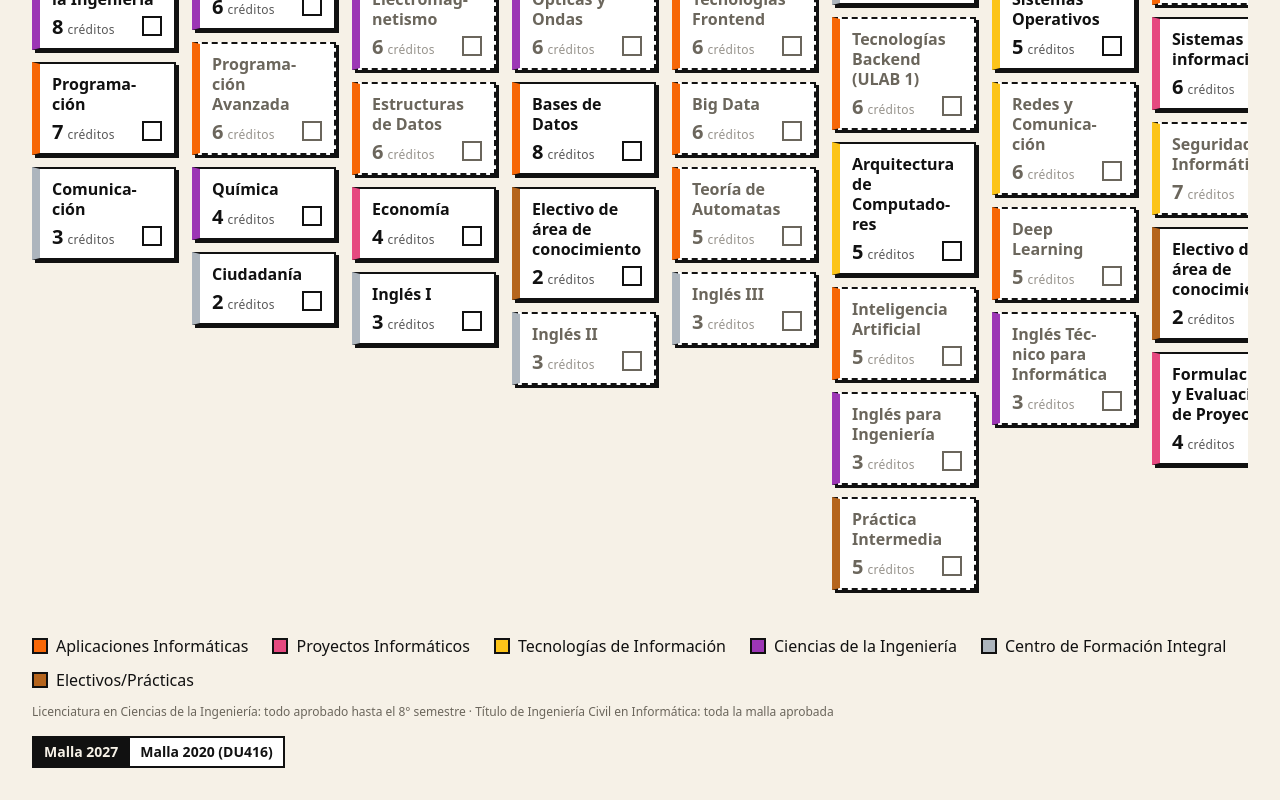
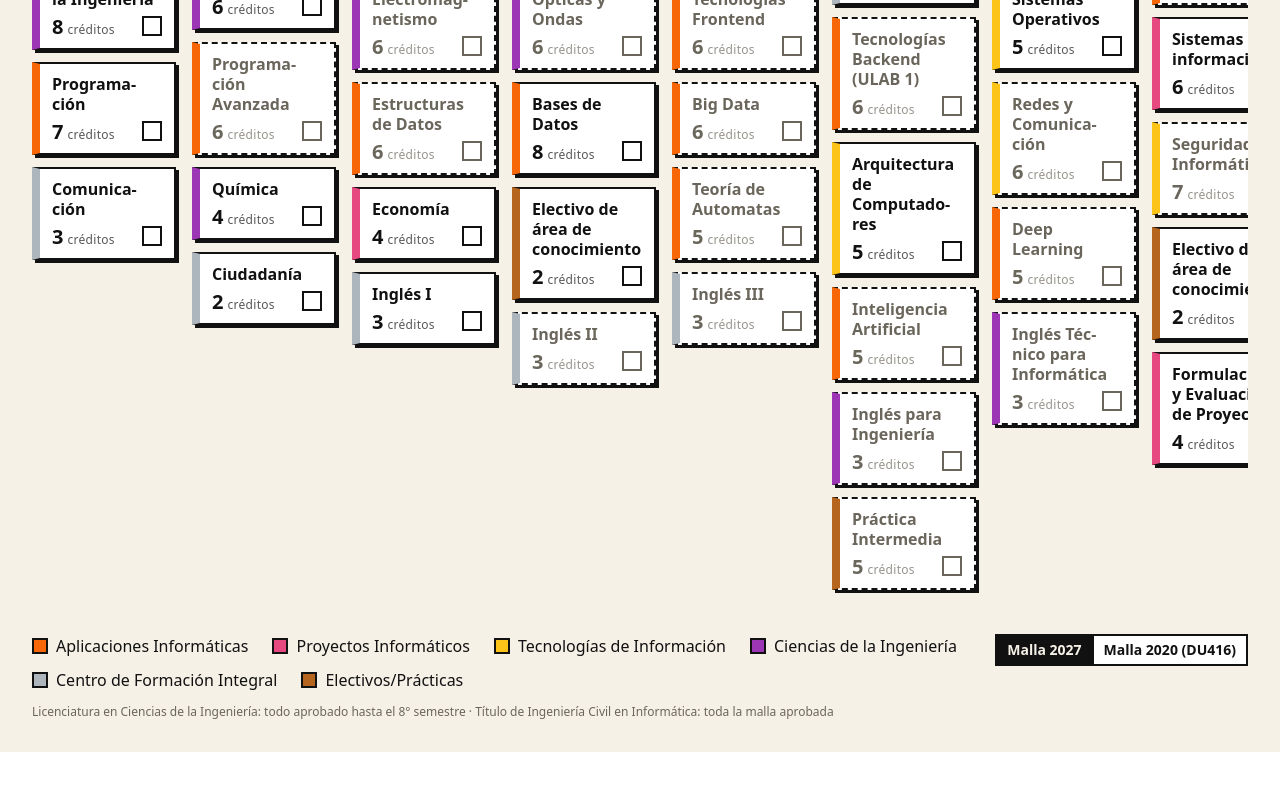
Before and after one commit to Awerito/MallaICINFUlagos, a React (Vite) app: page / in a window 1280 px wide. Shown: the part 455-1255 px from the top of the page. After the commit the page ends 1207 px from the top, so only its background shows below. Built offline with nearby package versions, Linux system fonts and the light colour scheme.

Commit message:
change(malla): stop footer version toggle from wrapping

```diff
--- a/src/App.jsx
+++ b/src/App.jsx
@@ -175,9 +175,9 @@ export default function App() {
         areAllPicked={areAllPicked}
         onToggleColumnPicks={toggleColumnPicks}
       />
-      <footer className="mt-8 flex flex-wrap items-start justify-between gap-4">
+      <footer className="mt-8 flex items-start justify-between gap-4">
         <Legend />
-        <div className="inline-flex border-2 border-ink bg-white">
+        <div className="inline-flex shrink-0 border-2 border-ink bg-white">
           {CURRICULUM_VERSIONS.map((version, index) => {
             const isSelected = version.id === selectedVersionId;
             return (
```
